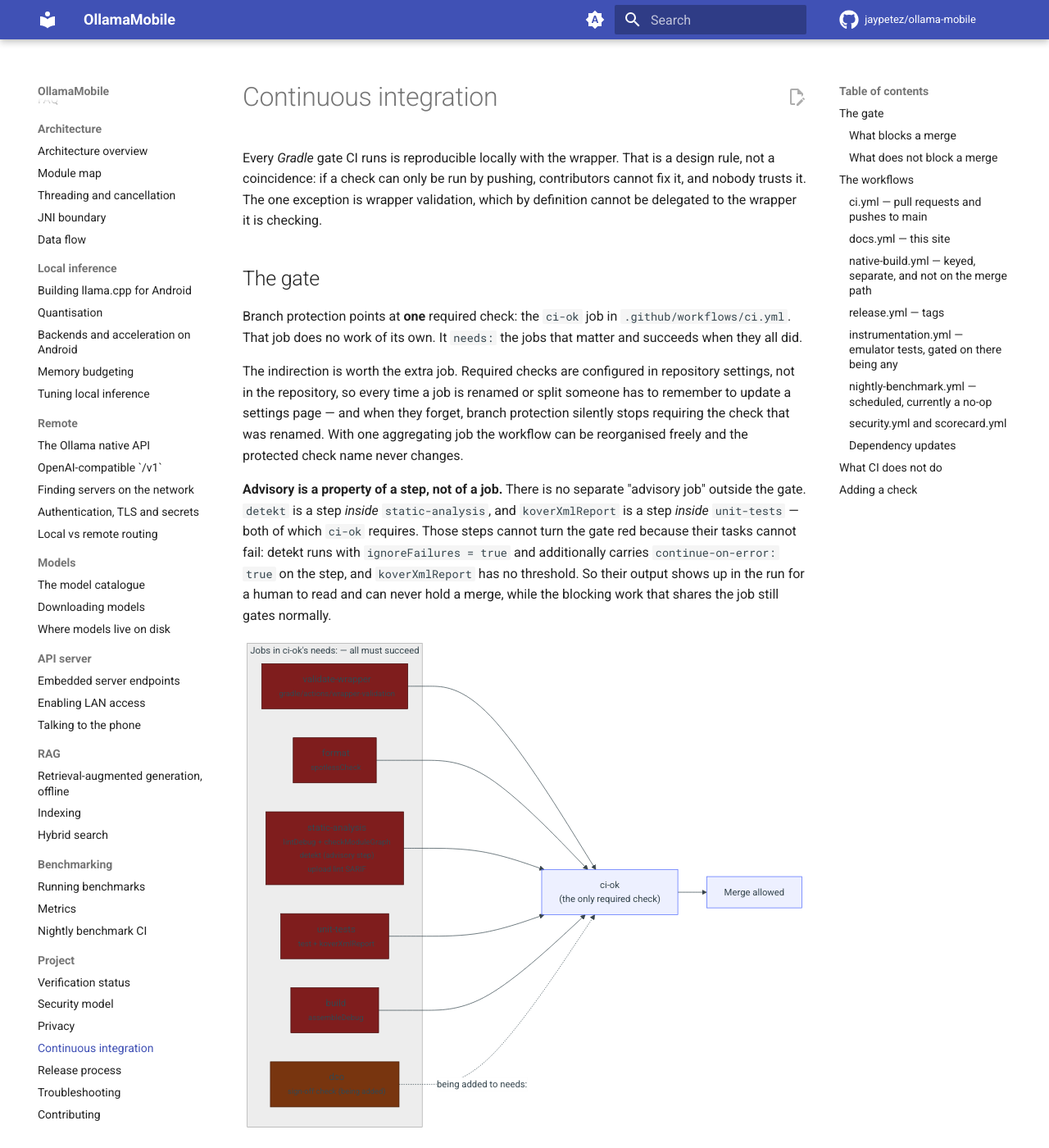
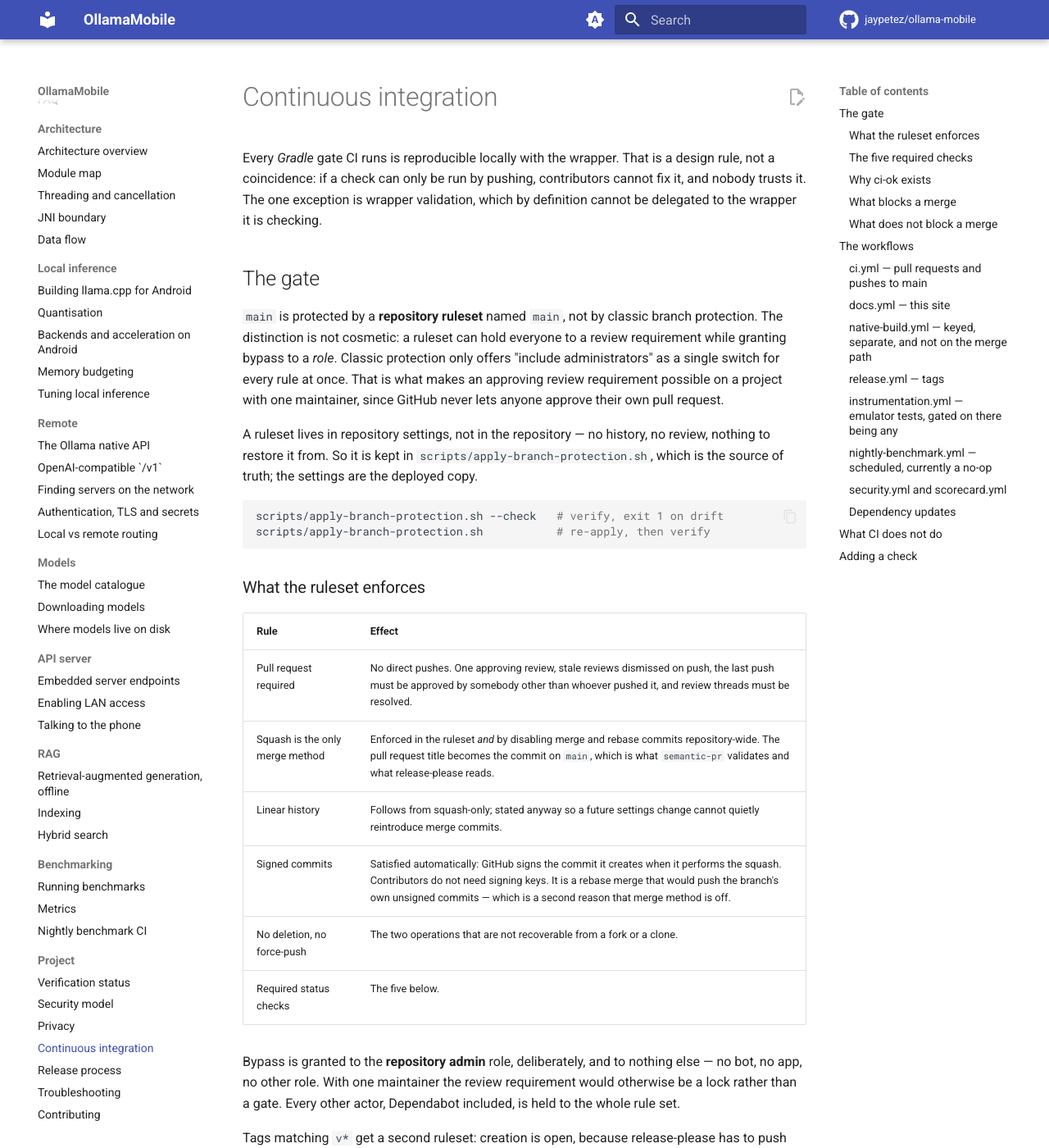
Before and after one commit to jaypetez/ollama-mobile, an MkDocs documentation site: the page built from docs/ci.md, in a window 1280 px wide and 1400 px high. Shown: the whole window at 82% size. Built offline with MkDocs 1.6.1 and Material for MkDocs 9.7.7, drawn with Linux system fonts in a browser that asks for light colours; comment, search, counter and statistics services are not loaded; some of the changed text lies outside the part shown.

Commit message:
ci: version-control the ruleset that protects main (#29)
GitHub keeps branch protection in repository settings, not in the
repository: no history, no review, no diff, and nothing to restore it
from after a mis-click. CONTRIBUTING.md and docs/ci.md both asserted
that `main` was protected while the only thing making that true was
somebody's memory.

scripts/apply-branch-protection.sh becomes the source of truth and the
settings become the deployed copy. `--check` verifies and exits 1 on
drift; with no argument it re-applies and then verifies. It covers the
branch ruleset, the `v*` tag ruleset, and the merge-method,
workflow-token and SHA-pinning settings that live alongside them.

Two details worth recording, because both are load-bearing:

  * Required checks are pinned to the GitHub Actions app by id, so no
    other app can satisfy a gate by publishing a check run with a
    colliding name. That is live rather than theoretical here --
    github-advanced-security already reports a check called `CodeQL`,
    distinct from the `CodeQL (java-kotlin)` job.
  * Only four of the five required contexts are rename-proof by
    accident. `CI OK` aggregates, so ci.yml can be reorganised freely;
    `title`, `CodeQL (java-kotlin)`, `gitleaks` and `Dependency review`
    are named directly and renaming any of them means editing this
    script in the same change. `--check` is what catches forgetting.

Bypass is granted to the repository-admin role and to nothing else. With
one maintainer the review requirement would otherwise be a lock rather
than a gate, since GitHub never lets anyone approve their own pull
request.

Also sets `signoff` in the release-please config. The `dco` job exempts
dependabot[bot], whose commits GitHub authors, but release-please is not
exempt and does not need to be -- it can write the trailer itself and
pass the same gate as everybody else.

docs/ci.md drops the claim that protection points at one required check,
and the "a dco job is being added" note, which describes a job that now
runs.

Signed-off-by: Jayson Petersen <jayson.petersen@gmail.com>

````diff
--- a/docs/ci.md
+++ b/docs/ci.md
@@ -8,16 +8,92 @@ checking.
 
 ## The gate
 
-Branch protection points at **one** required check: the `ci-ok` job in
-`.github/workflows/ci.yml`. That job does no work of its own. It `needs:` the
-jobs that matter and succeeds when they all did.
+`main` is protected by a **repository ruleset** named `main`, not by classic
+branch protection. The distinction is not cosmetic: a ruleset can hold everyone
+to a review requirement while granting bypass to a *role*. Classic protection
+only offers "include administrators" as a single switch for every rule at once.
+That is what makes an approving review requirement possible on a project with
+one maintainer, since GitHub never lets anyone approve their own pull request.
+
+A ruleset lives in repository settings, not in the repository — no history, no
+review, nothing to restore it from. So it is kept in
+`scripts/apply-branch-protection.sh`, which is the source of truth; the settings
+are the deployed copy.
+
+```bash
+scripts/apply-branch-protection.sh --check   # verify, exit 1 on drift
+scripts/apply-branch-protection.sh           # re-apply, then verify
+```
+
+### What the ruleset enforces
+
+| Rule | Effect |
+| --- | --- |
+| Pull request required | No direct pushes. One approving review, stale reviews dismissed on push, the last push must be approved by somebody other than whoever pushed it, and review threads must be resolved. |
+| Squash is the only merge method | Enforced in the ruleset *and* by disabling merge and rebase commits repository-wide. The pull request title becomes the commit on `main`, which is what `semantic-pr` validates and what release-please reads. |
+| Linear history | Follows from squash-only; stated anyway so a future settings change cannot quietly reintroduce merge commits. |
+| Signed commits | Satisfied automatically: GitHub signs the commit it creates when it performs the squash. Contributors do not need signing keys. It is a rebase merge that would push the branch's own unsigned commits — which is a second reason that merge method is off. |
+| No deletion, no force-push | The two operations that are not recoverable from a fork or a clone. |
+| Required status checks | The five below. |
+
+Bypass is granted to the **repository admin** role, deliberately, and to nothing
+else — no bot, no app, no other role. With one maintainer the review requirement
+would otherwise be a lock rather than a gate. Every other actor, Dependabot
+included, is held to the whole rule set.
+
+Tags matching `v*` get a second ruleset: creation is open, because release-please
+has to push the tag, but deletion and force-updates are blocked. `release.yml`
+fires on those tags, so a movable tag is a published release that can be
+rewritten after the fact.
+
+### The five required checks
+
+Four workflows contribute them. Only `ci.yml` is aggregated:
+
+| Context | Workflow | Why this one |
+| --- | --- | --- |
+| `CI OK` | `ci.yml` | The aggregating job — see below. |
+| `title` | `semantic-pr.yml` | Conventional Commits on the pull request title. Squash-merge turns it into the commit on `main`, and release-please parses it to pick the next version. The context is the bare job id because that job has no `name:`. |
+| `CodeQL (java-kotlin)` | `security.yml` | Code scanning on the Kotlin sources. |
+| `gitleaks` | `security.yml` | Secret scanning across the history of the branch. |
+| `Dependency review` | `security.yml` | Advisory and licence review of dependency changes. |
+
+Each context is pinned to the GitHub Actions app by id, so no other app can
+satisfy a gate by publishing a check run with a colliding name. That is a live
+concern rather than a theoretical one: `github-advanced-security` already reports
+a check named `CodeQL` here, distinct from the `CodeQL (java-kotlin)` job.
+
+Some jobs are deliberately **not** required, for one of two reasons.
+
+A job that cannot run on a pull request is not a gate — GitHub counts a *skipped*
+check as a pass, so requiring one looks like protection while protecting nothing.
+That rules out `OSV scan (Gradle graph)` (`if: github.event_name !=
+'pull_request'`) and `CodeQL (c-cpp, weekly)` (schedule and dispatch only).
+
+The opposite failure is worse. A check that never reports at all leaves the pull
+request parked on *Expected — waiting for status* with no way forward except an
+admin bypass. That is why the docs build is not required: its workflow is
+path-filtered, so on a pull request touching no docs the check does not merely
+skip, it never appears. `Connected tests (API 34, x86_64)` is left out too — it
+sits behind a guard job that can skip it, and an emulator is a poor thing to
+block a merge on.
+
+### Why `ci-ok` exists
+
+`ci-ok` does no work of its own. It `needs:` the jobs that matter and succeeds
+when they all did.
 
 The indirection is worth the extra job. Required checks are configured in
-repository settings, not in the repository, so every time a job is renamed or
-split someone has to remember to update a settings page — and when they forget,
-branch protection silently stops requiring the check that was renamed. With one
-aggregating job the workflow can be reorganised freely and the protected check
-name never changes.
+repository settings, so every time a job is renamed or split someone has to
+remember to update that configuration — and when they forget, the ruleset
+silently stops requiring the check that was renamed. With one aggregating job,
+`ci.yml` can be reorganised freely and the protected context never changes.
+
+That protection does not extend to the other four contexts, which come from
+workflows `ci-ok` cannot see. **Renaming the `title`, `CodeQL (java-kotlin)`,
+`gitleaks` or `Dependency review` job means editing
+`scripts/apply-branch-protection.sh` and re-running it in the same change.**
+`--check` is what catches having forgotten.
 
 **Advisory is a property of a step, not of a job.** There is no separate
 "advisory job" outside the gate. `detekt` is a step *inside* `static-analysis`,
@@ -36,20 +112,19 @@ flowchart LR
         sa["static-analysis<br/><small>lintDebug + checkModuleGraph</small><br/><small>detekt (advisory step)</small><br/><small>upload lint SARIF</small>"]
         ut["unit-tests<br/><small>test + koverXmlReport</small>"]
         b["build<br/><small>assembleDebug</small>"]
-        dco["dco<br/><small>sign-off check (being added)</small>"]
+        dco["dco<br/><small>sign-off check</small>"]
     end
-    vw --> ok["ci-ok<br/>(the only required check)"]
+    vw --> ok["ci-ok<br/>(one of five required contexts)"]
     f --> ok
     sa --> ok
     ut --> ok
     b --> ok
-    dco -.->|"being added to needs:"| ok
+    dco --> ok
     ok --> merge["Merge allowed"]
+    other["title · CodeQL (java-kotlin)<br/>gitleaks · Dependency review<br/><small>required directly — not aggregated</small>"] --> merge
 
     classDef block fill:#7f1d1d,stroke:#450a0a,color:#fff
-    classDef pending fill:#78350f,stroke:#451a03,color:#fff
-    class vw,f,sa,ut,b block
-    class dco pending
+    class vw,f,sa,ut,b,dco,other block
 ```
 
 `ci-ok` runs with `if: always()` and inspects `toJSON(needs)`, failing on any
@@ -57,12 +132,12 @@ result that is not `success`. That matters: without it a *skipped* or
 *cancelled* dependency would satisfy a plain `needs:` and be mistaken for a
 pass.
 
-!!! note "A `dco` job is being added"
-    Sign-off is required by [CONTRIBUTING.md](contributing.md) but is not
-    machine-checked yet. A `dco` job is being added to `ci.yml` and to `ci-ok`'s
-    `needs:`, at which point an unsigned commit blocks the merge instead of
-    being caught in review. The diagram marks it as pending rather than claiming
-    it already runs.
+!!! note "Sign-off on automated commits"
+    The `dco` job exempts `dependabot[bot]`, whose commits are authored by
+    GitHub's own infrastructure and cannot carry a human trailer. release-please
+    is not exempt and does not need to be: `signoff` in
+    `.github/release-please-config.json` makes it write the trailer itself, so
+    the release pull request passes the same gate as everybody else's.
 
 ### What blocks a merge
 
````
Also changed, not shown: CLAUDE.md (+8 -0 lines), CONTRIBUTING.md (+11 -4 lines), docs/contributing.md (+1 -1 lines), 2 other files.
